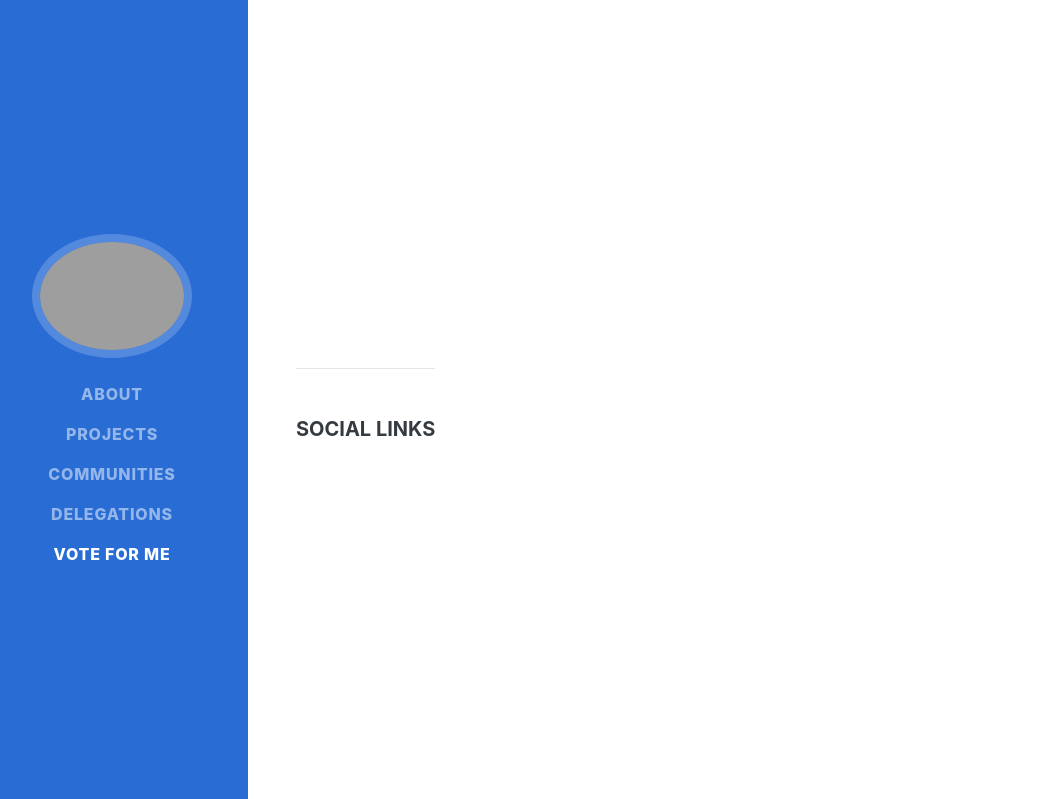
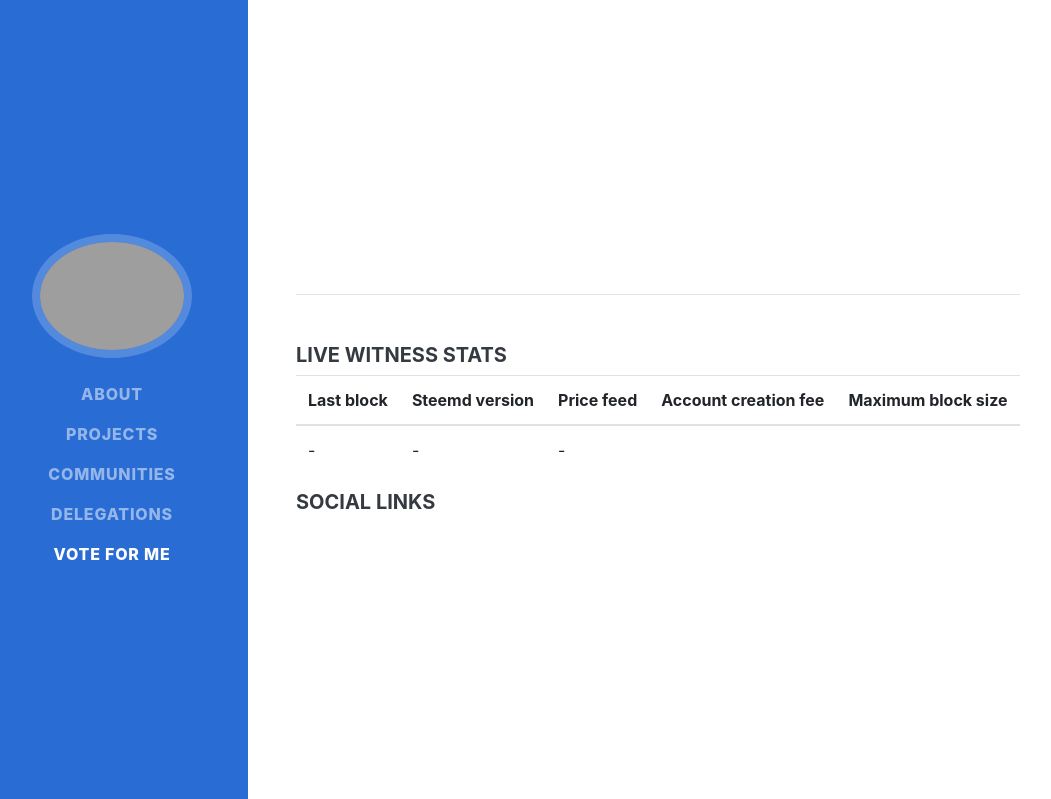
Before and after one commit to emre/witness-profile, a Flask app: template templates/profile.html in a window 1280 px wide. Shown: the top 799 px of the page, without its empty margins (24-1075 px from the left). Run offline with Flask 2, Linux system fonts and the light colour scheme; the template is opened without the code that fills it, so the values that code supplies are empty; some libraries are stand-ins or nearby versions; some web fonts are replaced; grey boxes are pictures that could not be loaded.

Commit message:
Add live witness stats with steemjs

```diff
--- a/templates/profile.html
+++ b/templates/profile.html
@@ -280,7 +280,6 @@
       </li>
 
 
-
     </ul>
   </div>
 </nav>
@@ -318,6 +317,28 @@
         </tbody>
       </table>
       {% endif %}
+      <h5 class="mb-2">Live Witness Stats</h5>
+      <table class="table">
+        <thead>
+        <tr>
+          <th scope="col">Last block</th>
+          <th scope="col">Steemd version</th>
+          <th scope="col">Price feed</th>
+          <th scope="col">Account creation fee</th>
+          <th scope="col">Maximum block size</th>
+        </tr>
+        </thead>
+        <tbody>
+        <tr>
+          <td id="last_block">-</td>
+          <td id="steemd_version">-</td>
+          <td id="price_feed">-</td>
+          <td id="account_creation_fee"></td>
+          <td id="maximum_block_size"></td>
+        </tr>
+        </tbody>
+      </table>
+
 
       <h5 class="mb-2">Social Links</h5>
 
@@ -394,7 +415,8 @@
           <div>{{community.description}}</div>
         </div>
         <div class="resume-date text-md-right">
-          <span class="text-primary"><a href="https://steemit.com/@{{community.account}}" target="_blank">Visit Community</a></span>
+          <span class="text-primary"><a
+              href="https://steemit.com/@{{community.account}}" target="_blank">Visit Community</a></span>
         </div>
       </div>
       {%endfor%}
@@ -434,7 +456,8 @@
       <ul class="fa-ul mb-0">
         <li>
           <i class="fa-li fa fa-check"></i>
-              <a href="https://steemconnect.com/sign/account-witness-vote?witness={{witness_data.witness_account}}&approve=1">on Steemconnect</a></li>
+          <a href="https://steemconnect.com/sign/account-witness-vote?witness={{witness_data.witness_account}}&approve=1">on
+            Steemconnect</a></li>
         <li>
           <i class="fa-li fa fa-check"></i>
           <a href="https://steemit.com/~witnesses">on Steemit.com</a></li>
@@ -490,6 +513,21 @@
     })(jQuery); // End of use strict
 
 </script>
+<script src="//cdn.steemjs.com/lib/latest/steem.min.js"></script>
+<script>
+    steem.api.setOptions({url: 'https://api.steemit.com'});
+    steem.api.getWitnessByAccount('{{witness_data.witness_account}}', function (err, result) {
+        console.log(err, result);
+        if(err == null) {
+            $('#last_block').html(
+                '<a href="http://steemd.com/b/' + result.last_confirmed_block_num + '">' + result.last_confirmed_block_num + '</a>');
+            $('#steemd_version').html(result.running_version);
+            $('#price_feed').html(result.sbd_exchange_rate.base);
+            $('#account_creation_fee').html(result.props.account_creation_fee);
+            $('#maximum_block_size').html(result.props.maximum_block_size);
+        }
+    });
+</script>
 
 </body>
 
```
Lines whose indentation alone changed are shown as unchanged.
